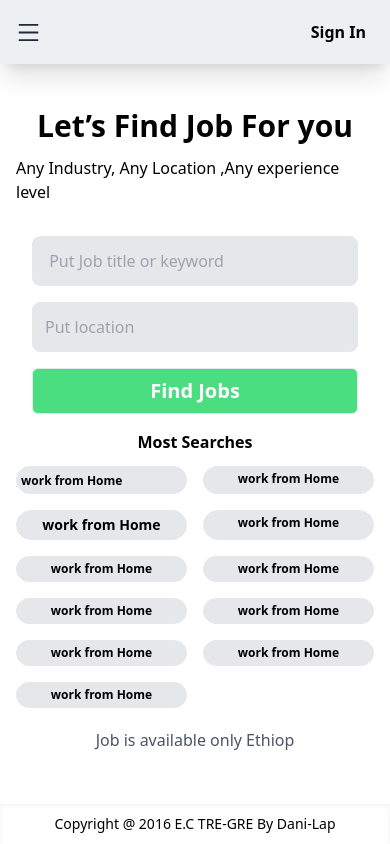
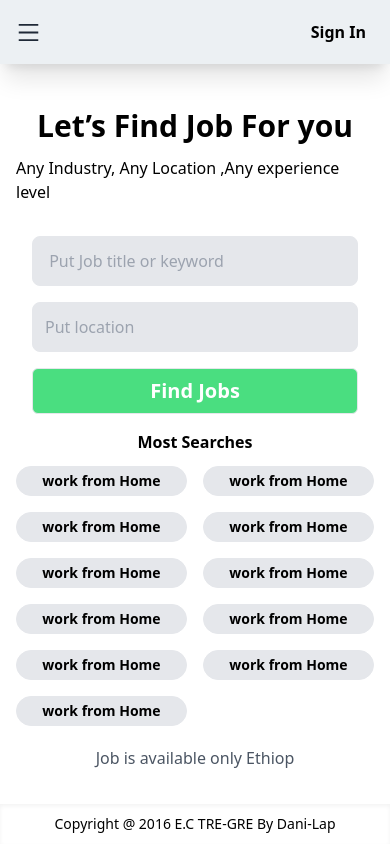
Before and after one commit to atsed27/Tre_Gre, a React (Vite) app in the folder client/: page / in a window 390 px wide. Built offline with nearby package versions, Linux system fonts and the light colour scheme.

Commit message:
update home page

```diff
--- a/client/src/page/Home.jsx
+++ b/client/src/page/Home.jsx
@@ -73,12 +73,7 @@ function Home() {
 
         <div className="grid grid-cols-2 gap-4 my-3 md:grid-cols-4 lg:grid-cols-5 md:7 lg:my-12">
           <div className="bg-gray-200 border rounded-full">
-            <button className="p-1 text-xs font-semibold text-center  md:text-base md:p-2">
-              work from Home
-            </button>
-          </div>
-          <div className="bg-gray-200 border rounded-full">
-            <p className="p-1 text-xs font-semibold text-center  md:text-base md:p-2">
+            <p className="p-1 text-sm font-semibold text-center  md:text-base md:p-2">
               work from Home
             </p>
           </div>
@@ -88,42 +83,47 @@ function Home() {
             </p>
           </div>
           <div className="bg-gray-200 border rounded-full">
-            <p className="p-1 text-xs font-semibold text-center  md:text-base md:p-2">
+            <p className="p-1 text-sm font-semibold text-center  md:text-base md:p-2">
               work from Home
             </p>
           </div>
           <div className="bg-gray-200 border rounded-full">
-            <p className="p-1 text-xs font-semibold text-center  md:text-base md:p-2">
+            <p className="p-1 text-sm font-semibold text-center  md:text-base md:p-2">
               work from Home
             </p>
           </div>
           <div className="bg-gray-200 border rounded-full">
-            <p className="p-1 text-xs font-semibold text-center  md:text-base md:p-2">
+            <p className="p-1 text-sm font-semibold text-center  md:text-base md:p-2">
               work from Home
             </p>
           </div>
           <div className="bg-gray-200 border rounded-full">
-            <p className="p-1 text-xs font-semibold text-center  md:text-base md:p-2">
+            <p className="p-1 text-sm font-semibold text-center  md:text-base md:p-2">
               work from Home
             </p>
           </div>
           <div className="bg-gray-200 border rounded-full">
-            <p className="p-1 text-xs font-semibold text-center  md:text-base md:p-2">
+            <p className="p-1 text-sm font-semibold text-center  md:text-base md:p-2">
               work from Home
             </p>
           </div>
           <div className="bg-gray-200 border rounded-full">
-            <p className="p-1 text-xs font-semibold text-center  md:text-base md:p-2">
+            <p className="p-1 text-sm font-semibold text-center  md:text-base md:p-2">
               work from Home
             </p>
           </div>
           <div className="bg-gray-200 border rounded-full">
-            <p className="p-1 text-xs font-semibold text-center  md:text-base md:p-2">
+            <p className="p-1 text-sm font-semibold text-center  md:text-base md:p-2">
               work from Home
             </p>
           </div>
           <div className="bg-gray-200 border rounded-full">
-            <p className="p-1 text-xs font-semibold text-center  md:text-base md:p-2">
+            <p className="p-1 text-sm font-semibold text-center  md:text-base md:p-2">
+              work from Home
+            </p>
+          </div>
+          <div className="bg-gray-200 border rounded-full">
+            <p className="p-1 text-sm font-semibold text-center  md:text-base md:p-2">
               work from Home
             </p>
           </div>
```
